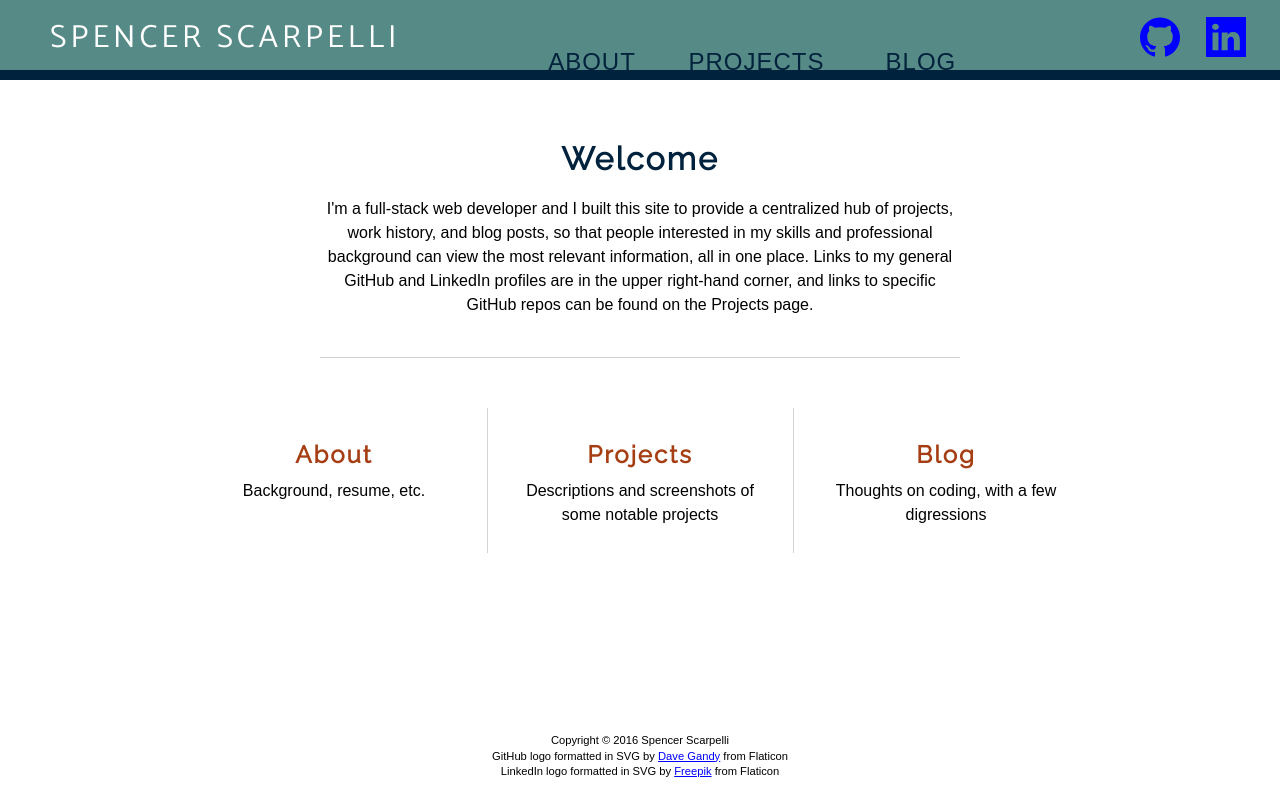
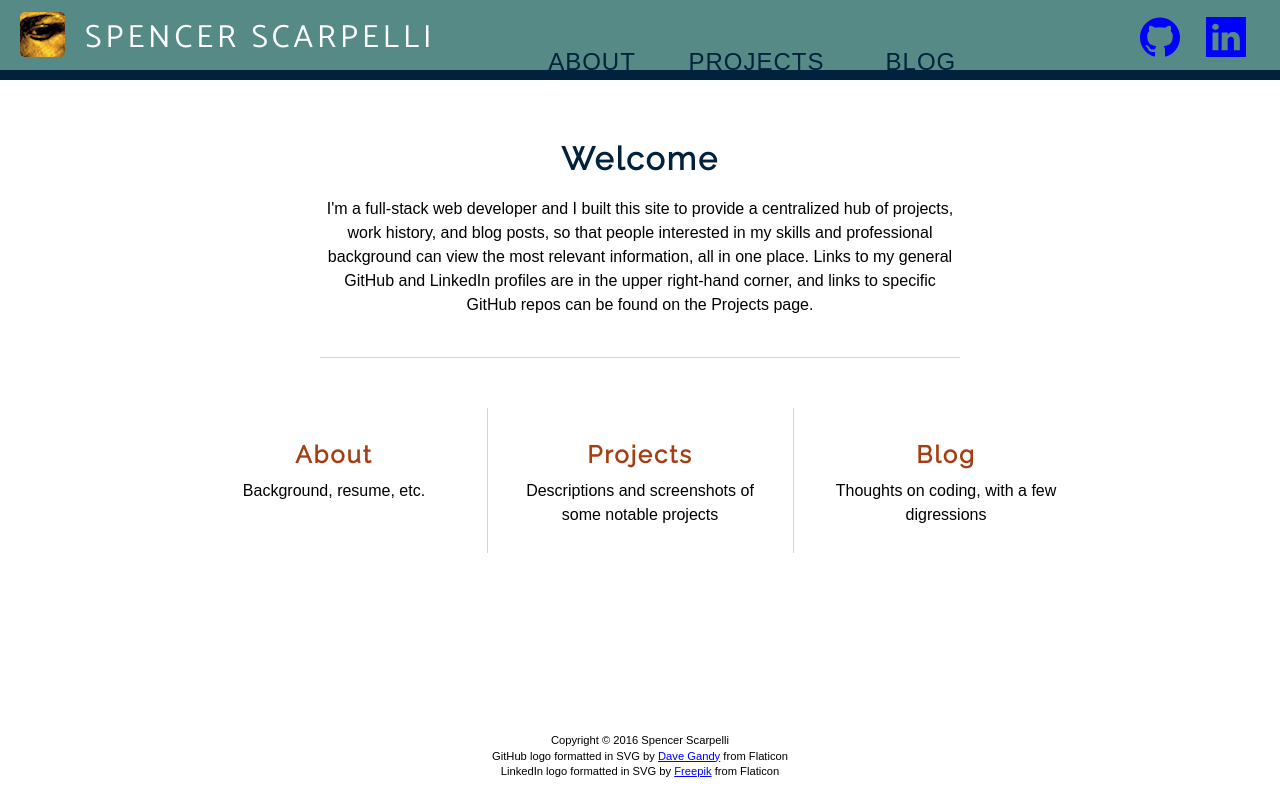
Before and after one commit to spencerscarpelli/spencer-scarpelli, an Angular app: page / in a window 1280 px wide. Built offline with nearby package versions, Linux system fonts and the light colour scheme.

Commit message:
add logo

```diff
--- a/src/index.html
+++ b/src/index.html
@@ -11,6 +11,7 @@
 </head>
 <body>
   <section class="banner bg1">
+    <div class="eye-logo"></div>
     <div class="banner-name">
       <a class="name" href="#">SPENCER SCARPELLI</a>
     </div>
--- a/src/styles.css
+++ b/src/styles.css
@@ -31,6 +31,18 @@ h4 {
   /*background-color: #290E00;*/
 }
 
+.eye-logo {
+  background-image: url("/assets/images/eye-logo.png");
+  position: absolute;
+  /*outline: 3px solid blue;*/
+  display: inline-block;
+  height: 45px;
+  width: 45px;
+  margin-left: 20px;
+  margin-top: 12px;
+  border-radius: 5px;
+}
+
 .sub-banner {
   height: 10px;
   width: 100%;
@@ -45,7 +57,7 @@ h4 {
   font-size: 2rem;
   letter-spacing: 4px;
   line-height: 2.3;
-  margin-left: 50px;
+  margin-left: 85px;
 }
 
 .name {
```
Also changed, not shown: src/assets/images/eye-logo.png (added).
